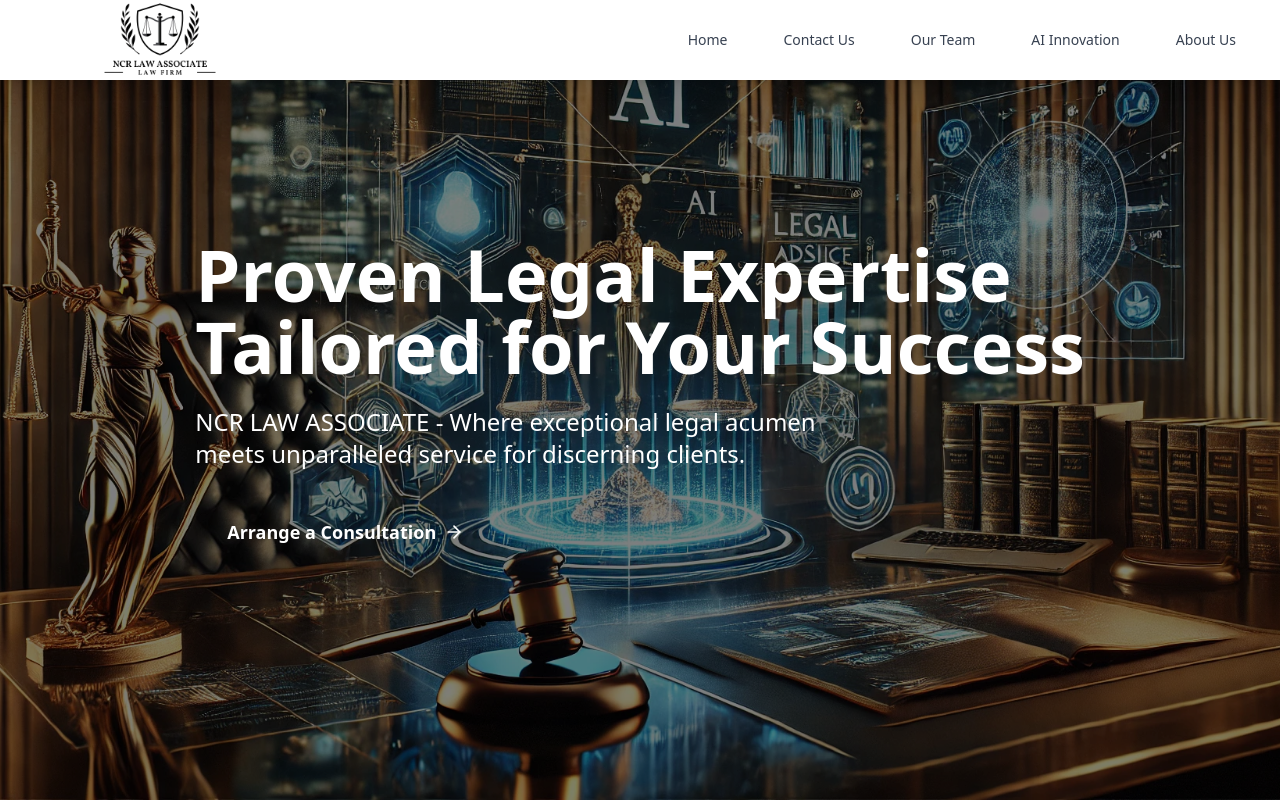
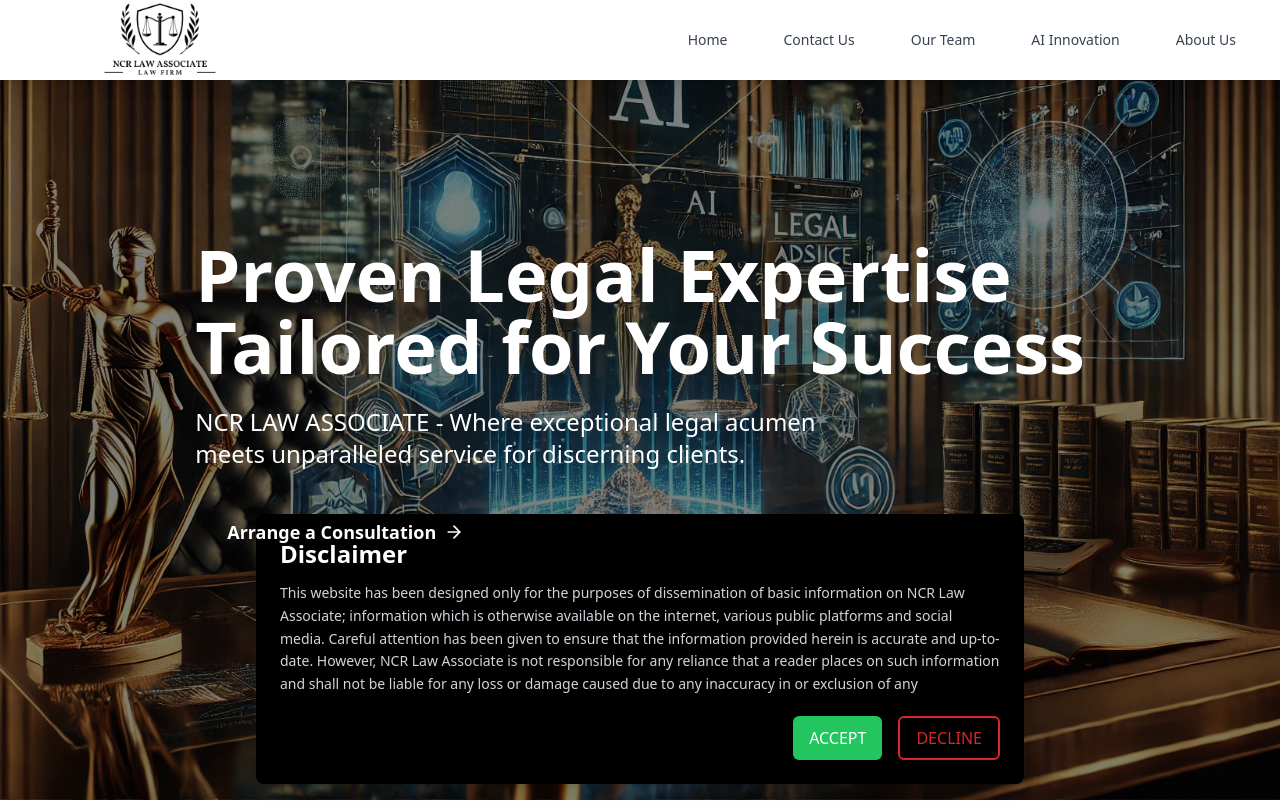
Before and after one commit to Jayant818/lawFirm, a Next.js app: page / in a window 1280 px wide. Shown: the top 802 px of the page. Built offline with nearby package versions, Linux system fonts and the light colour scheme.

Commit message:
Add Disclaimer component to layout

```diff
--- /dev/null
+++ b/app/Components/Disclaimer.tsx
@@ -0,0 +1,51 @@
+"use client"
+import React, { useState } from "react";
+
+const Disclaimer = () => {
+  const [isVisible, setIsVisible] = useState(true);
+
+  const handleAccept = () => {
+    setIsVisible(false);
+  };
+
+  const handleDecline = () => {
+      console.log("User declined the disclaimer.");
+    setIsVisible(false);
+
+  };
+
+  if (!isVisible) return null;
+
+  return (
+    <div className="fixed bottom-4 left-1/2 -translate-x-1/2 w-[90%] max-w-3xl bg-black p-6 rounded-lg shadow-lg transition-all duration-500">
+      <h1 className="text-2xl text-white font-semibold">Disclaimer</h1>
+
+      <div className="h-[118px] my-3 overflow-y-scroll text-gray-300 text-sm leading-relaxed scrollbar-thin scrollbar-thumb-gray-700 scrollbar-track-gray-900">
+        This website has been designed only for the purposes of dissemination of basic information on NCR Law Associate; information which is otherwise available on the internet, various public platforms and social media. Careful attention has been given to ensure that the information provided herein is accurate and up-to-date. However, NCR Law Associate is not responsible for any reliance that a reader places on such information and shall not be liable for any loss or damage caused due to any inaccuracy in or exclusion of any information, or its interpretation thereof. Reader is advised to confirm the veracity of the same from independent and expert sources.
+<br/>
+This website is not an attempt to advertise or solicit clients, and does not seek to create or invite any lawyer-client relationship. The links provided on this website are to facilitate access to basic information on NCR Law Associate, and, to share the various thought leadership initiatives undertaken by it. The content herein or on such links should not be construed as a legal reference or legal advice. Readers are advised not to act on any information contained herein or on the links and should refer to legal counsels and experts in their respective jurisdictions for further information and to determine its impact.
+<br/>
+NCR Law Associate advises against the use of the communication platform provided on this website for exchange of any confidential, business or politically sensitive information. User is requested to use his or her judgment and exchange of any such information shall be solely at the user’s risk.
+<br/>
+NCR Law Associate uses cookies on its website to improve its usability. This helps us in providing a good user experience and to also help in improving our website. By continuing to use our website without changing your privacy settings, you agree to use our cookies.
+      </div>
+
+      <div className="flex justify-end mt-4 space-x-4">
+        <button
+          onClick={handleAccept}
+          className="bg-green-500 hover:bg-green-600 text-white px-4 py-2 rounded-md transition-all"
+        >
+          ACCEPT
+        </button>
+        <button
+          onClick={handleDecline}
+          className="border-2 border-red-600 text-red-600 px-4 py-2 rounded-md hover:bg-red-600 hover:text-white transition-all"
+        >
+          DECLINE
+        </button>
+      </div>
+    </div>
+  );
+};
+
+export default Disclaimer;
--- a/app/layout.tsx
+++ b/app/layout.tsx
@@ -3,6 +3,7 @@
 import "./globals.css";
 import Navbar from "./Components/Navbar";
 import Footer from "./Components/Footer";
+import Disclaimer from "./Components/Disclaimer";
 
 const geistSans = localFont({
   src: "./fonts/GeistVF.woff",
@@ -32,7 +33,8 @@
       >
         <Navbar/>
         {children}
-        <Footer/>
+        <Footer />
+        <Disclaimer/>
       </body>
     </html>
   );
```
